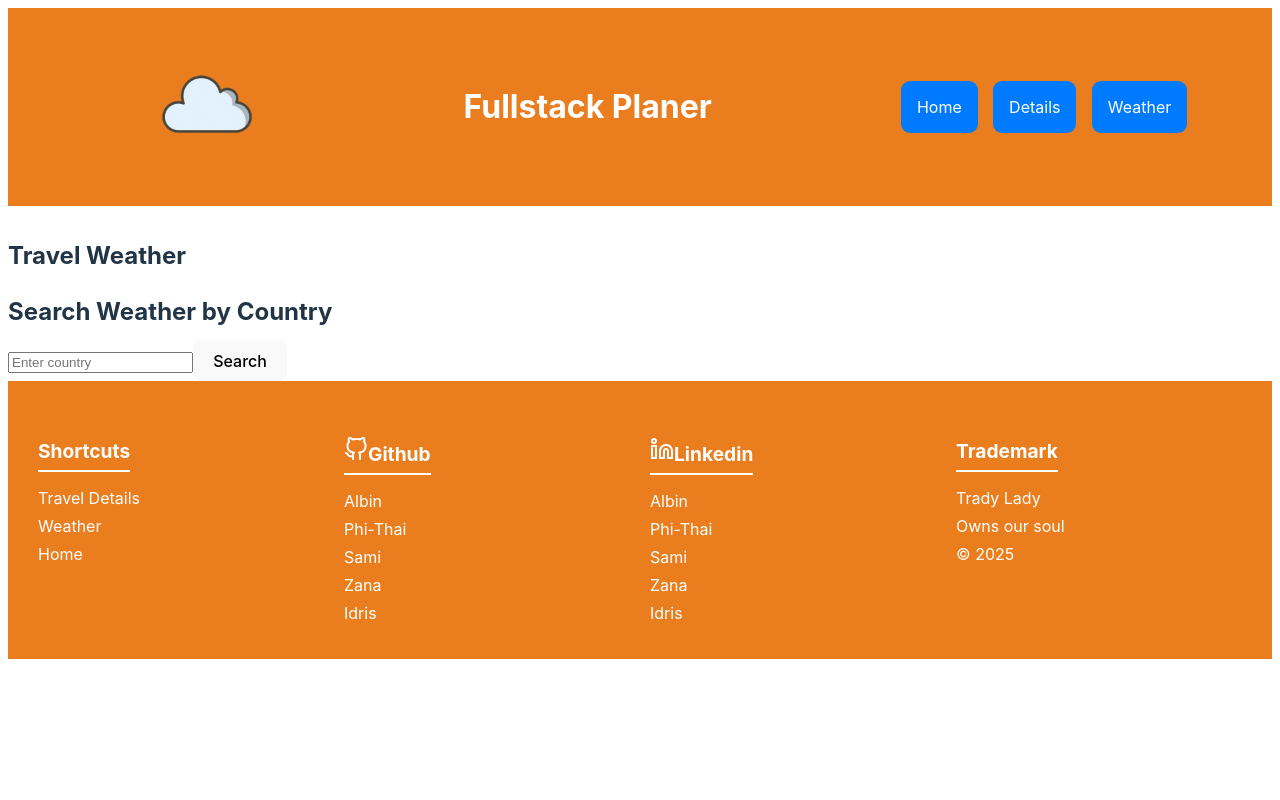
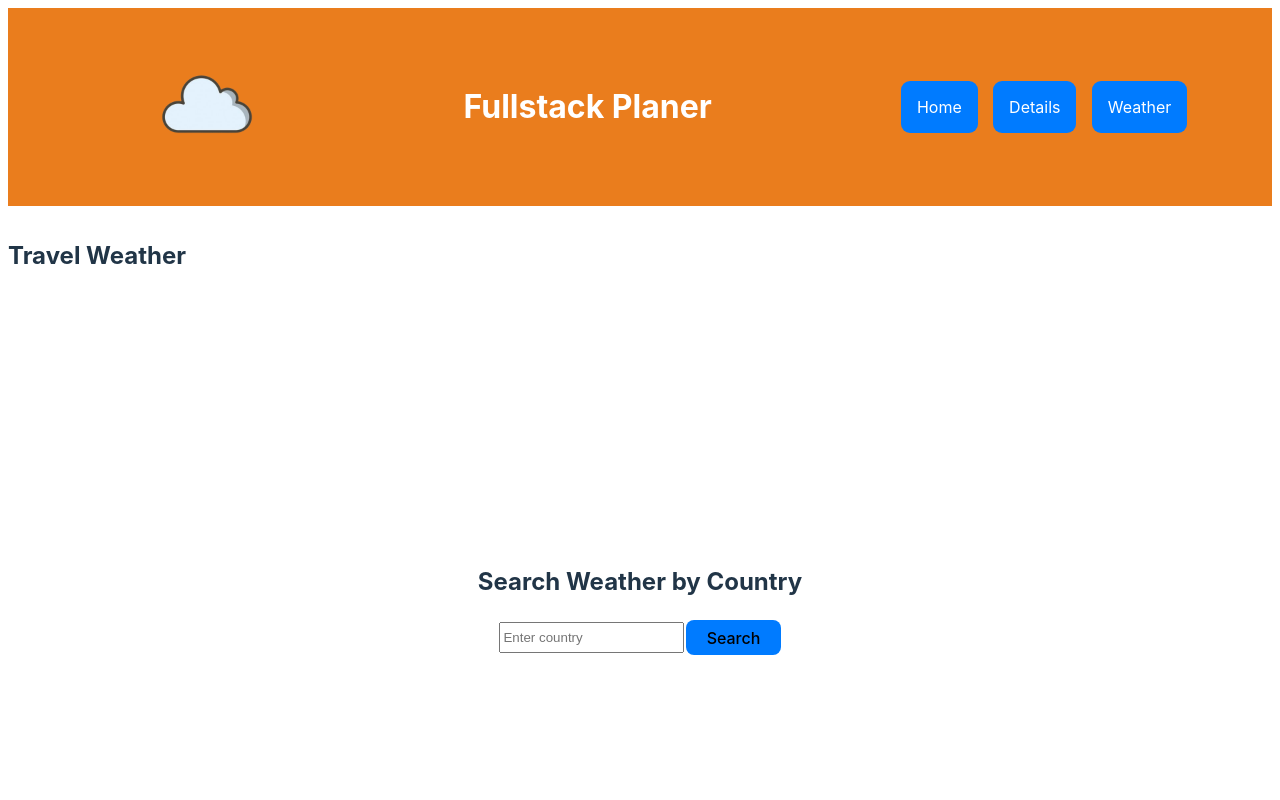
Before and after one commit to Albin-Tenghagen/fullstackPlaner, a React (Vite) app in the folder vite-folder/: page /weather in a window 1280 px wide. Shown: the top 800 px of the page. Built offline with nearby package versions, Linux system fonts and the light colour scheme.

Commit message:
Added styling to the weatherPage (search section)

```diff
--- a/vite-folder/src/components/WeatherFolder/WeatherDisplay.jsx
+++ b/vite-folder/src/components/WeatherFolder/WeatherDisplay.jsx
@@ -7,7 +7,7 @@ const WeatherDisplay = () => {
 
   const [weatherData, setWeatherData] = useState({}); // Store weather data by country
 
-  const sortedTravels = (travels || []).sort(
+  const sortedTravels = [...(travels || [])].sort(
     (a, b) => new Date(a.timeOfDeparture) - new Date(b.timeOfDeparture)
   );
 
--- a/vite-folder/src/components/WeatherFolder/WeatherSearch.jsx
+++ b/vite-folder/src/components/WeatherFolder/WeatherSearch.jsx
@@ -3,6 +3,7 @@ import "./weatherSearch.css";
 
 const CountryWeatherSearch = () => {
   const [country, setCountry] = useState(""); // Country search input
+  const [searchedCountry, setSearchedCountry] = useState("");
   const [weatherData, setWeatherData] = useState(null); // Weather data for the searched country
   const [loading, setLoading] = useState(false); // Loading state
   const [error, setError] = useState(""); // Error message for failed fetches
@@ -27,6 +28,7 @@ const CountryWeatherSearch = () => {
         uv: data.current.uv,
         wind_kph: data.current.wind_kph,
       });
+      setSearchedCountry(country);
     } catch (error) {
       console.error("Error fetching weather data:", error);
       setError("Failed to fetch weather data");
@@ -43,23 +45,36 @@ const CountryWeatherSearch = () => {
     }
   };
 
+  const getTemperatureDetails = (temp) => {
+    if (temp <= 0) return { className: "cold", text: "Freezing" };
+    if (temp <= 15) return { className: "cool", text: "Cool" };
+    if (temp <= 25) return { className: "warm", text: "Warm" };
+    return { className: "hot", text: "Hot" };
+  };
+
+  const { className, text } = weatherData ? getTemperatureDetails(weatherData.temp_c) : { className: "", text: "" };
+
   return (
-    <div className="weather-search-container">
+    <section className="weather-search-container">
       <h2>Search Weather by Country</h2>
+      <section className="searchInputSection">
         <input
           type="text"
           placeholder="Enter country"
           value={country}
           onChange={(e) => setCountry(e.target.value)}
+          required
         />
-      <button onClick={handleSearch}>Search</button>
+        <button className="weatherSearchButton" onClick={handleSearch}>Search</button>
+      </section>
 
       {loading && <p>Loading...</p>}
       {error && <p>{error}</p>}
 
       {weatherData && (
-        <div>
-          <h3>Weather in {country}</h3>
+        <section className="weatherStats-container">
+        <div className="weatherStats">
+          <h3>Weather in {searchedCountry}</h3>
           <p><strong>Temperature:</strong> {weatherData.temp_c}°C</p>
           <p><strong>Feels Like:</strong> {weatherData.feelsLike_c}°C</p>
           <p><strong>Condition:</strong> {weatherData.condition}</p>
@@ -67,8 +82,12 @@ const CountryWeatherSearch = () => {
           <p><strong>Humidity:</strong> {weatherData.humidity}%</p>
           <p><strong>UV Index:</strong> {weatherData.uv}</p>
         </div>
+        <div className={`temperature-box ${className}`}>
+          {text}
+        </div>
+      </section>
       )}
-    </div>
+    </section>
   );
 };
 
--- a/vite-folder/src/components/WeatherFolder/weatherSearch.css
+++ b/vite-folder/src/components/WeatherFolder/weatherSearch.css
@@ -0,0 +1,71 @@
+.weather-search-container {
+    display: flex;
+    flex-direction: column;
+    align-items: center;
+    justify-content: center;
+    min-height: 80vh;
+    text-align: center;
+}
+
+.searchInputSection {
+    display: flex;
+    align-items: center;
+    margin: 10px 0 20px 0;
+}
+
+.weatherSearchButton {
+    display: flex;
+    align-items: center;
+    background-color: #007bff;
+    margin: 0 0 0 2px;
+    height: 35px;
+}
+
+.searchInputSection input {
+    height: 25px;
+}
+
+.weatherStats-container {
+    background-color: #3f5268;
+    display: flex;
+    justify-content: space-evenly;
+    padding: 20px;
+    border-radius: 8px;
+    min-width: 300px;
+    margin-top: 15px;
+}
+
+.weatherStats p {
+    margin: 20px 0 0 0;
+    display: flex;
+    gap: 5px;
+}
+
+.temperature-box {
+    width: 100px;
+    height: 28px;
+    display: flex;
+    justify-content: center;
+    align-items: center;
+    color: white;
+    font-weight: bold;
+    border-radius: 10px;
+    margin-top: 20px;
+    font-size: 1rem;
+}
+
+.temperature-box.cold {
+    background-color: rgb(118, 209, 255); /* Cold */
+}
+
+  .temperature-box.cool {
+    background-color: rgb(75, 148, 251); /* Cool */
+}
+
+  .temperature-box.warm {
+    background-color: rgb(255, 136, 72); /* Warm */
+}
+
+  .temperature-box.hot {
+    background-color: rgb(235, 70, 25); /* Hot */
+}
```
Lines whose indentation alone changed are shown as unchanged.
